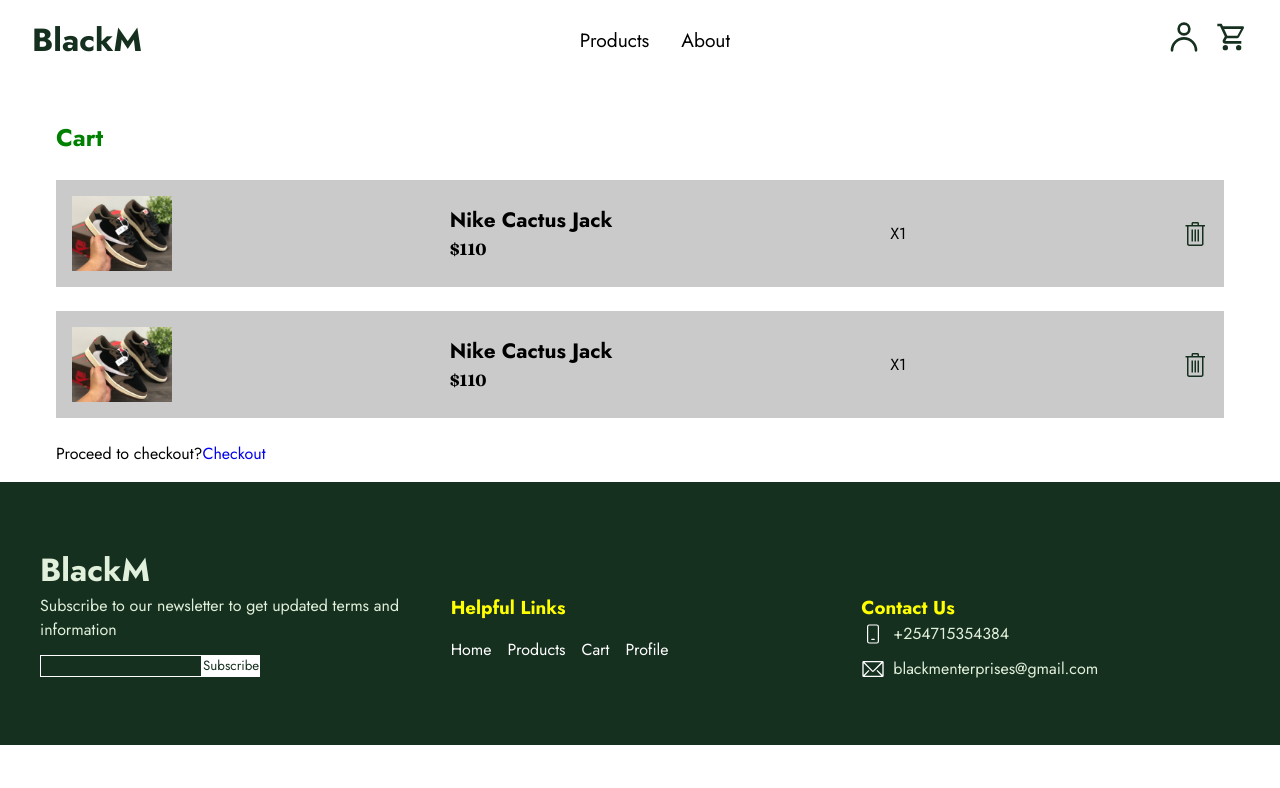
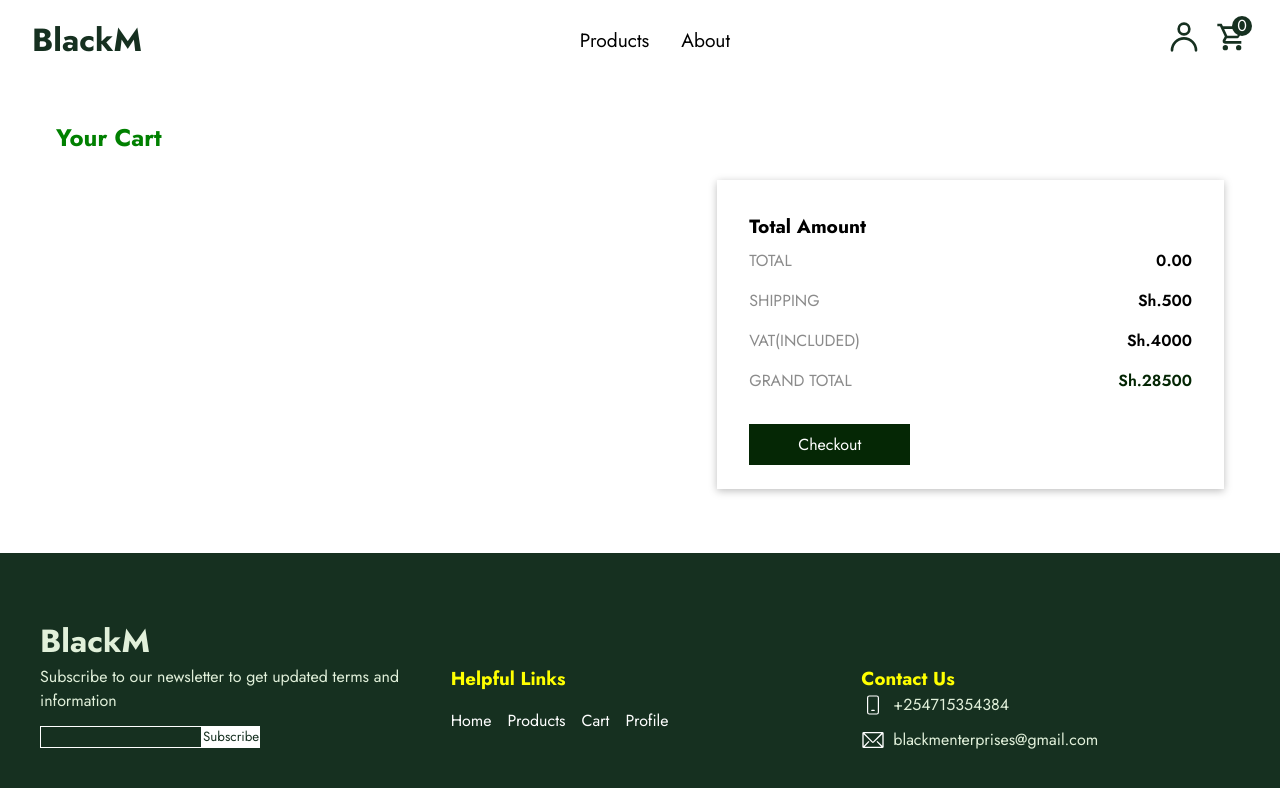
Before and after one commit to Leroy-sama/Stofy, a Vue app: page /cart in a window 1280 px wide. Shown: the top 788 px of the page. Built offline with nearby package versions, Linux system fonts and the light colour scheme.

Commit message:
unsuccessful: add to cart

```diff
--- /dev/null
+++ b/src/components/items/CartItem.vue
@@ -0,0 +1,25 @@
+<template>
+    <div class="cart__content">
+        <img src="@/assets/images/nikeTravisScott.jpg" alt="" />
+        <div class="item__details">
+            <p class="item__name">Nike Cactus Jack</p>
+            <span class="item__cost"></span>
+        </div>
+        <div class="quantity">
+            <span class="qty">X1</span>
+        </div>
+        <DeleteIcon class="del-icon" @click="remove"></DeleteIcon>
+    </div>
+</template>
+
+<script setup>
+    import DeleteIcon from "@/assets/icons/DeleteIcon.vue";
+
+    const props = defineProps(["prodId", "title", "mainImage", "price"]);
+
+    const remove = () => {
+        store.dispatch("cart/removeFromCart", { productId: prodId });
+    };
+</script>
+
+<style scoped></style>
--- a/src/components/items/ProductItem.vue
+++ b/src/components/items/ProductItem.vue
@@ -14,7 +14,7 @@
                     <span class="product__price">${{ price }}</span>
                 </div>
                 <div class="product__action">
-                    <button>Add to cart</button>
+                    <button @click="addToCart">Add to cart</button>
                 </div>
             </div>
         </div>
@@ -24,6 +24,7 @@
 <script setup>
     import { computed } from "vue";
     import { useRoute, RouterLink } from "vue-router";
+    import { useStore } from "vuex";
 
     const props = defineProps([
         "id",
@@ -37,6 +38,13 @@
         const route = useRoute();
         return route.path + "/" + props.id;
     });
+
+    const addToCart = () => {
+        const store = useStore();
+        store.dispatch("cart/addToCart", {
+            id: props.id,
+        });
+    };
 </script>
 
 <style scoped>
--- a/src/components/pages/FullCart.vue
+++ b/src/components/pages/FullCart.vue
@@ -1,33 +1,40 @@
 <template>
     <section class="cart">
         <div class="cart__wrapper">
-            <h3 class="cart__head">Cart</h3>
+            <h3 class="cart__head">Your Cart</h3>
+            <div class="cont-sum">
                 <div class="cart__side">
-                <div class="cart__content">
-                    <img src="@/assets/images/nikeTravisScott.jpg" alt="" />
-                    <div class="item__details">
-                        <p class="item__name">Nike Cactus Jack</p>
-                        <span class="item__cost">$110</span>
+                    <CartItem
+                        v-for="item in cartItems"
+                        :key="item.productId"
+                        :prod-id="item.productId"
+                        :title="item.title"
+                        :image="item.image"
+                        :price="item.price"
+                        :qty="item.qty"
+                    ></CartItem>
                 </div>
-                    <div class="quantity">
-                        <span class="qty">X1</span>
+                <div class="summary__side">
+                    <h4 class="summary__head">Total Amount</h4>
+                    <div class="totals">
+                        <div class="total">
+                            <span class="total__span">Total</span>
+                            <p class="total__tot">{{ cartTotal }}</p>
                         </div>
-                    <DeleteIcon class="del-icon" />
+                        <div class="shipping">
+                            <span class="ship__span">Shipping</span>
+                            <p class="ship__tot">Sh.500</p>
                         </div>
-                <div class="cart__content">
-                    <img src="@/assets/images/nikeTravisScott.jpg" alt="" />
-                    <div class="item__details">
-                        <p class="item__name">Nike Cactus Jack</p>
-                        <span class="item__cost">$110</span>
+                        <div class="taxt">
+                            <span class="tax__span">Vat(included)</span>
+                            <p class="tax__tot">Sh.4000</p>
                         </div>
-                    <div class="quantity">
-                        <span class="qty">X1</span>
+                        <div class="grand">
+                            <span class="grand__span">Grand Total</span>
+                            <p class="grand__tot">Sh.28500</p>
                         </div>
-                    <DeleteIcon class="del-icon" />
                     </div>
-                <div class="cart__ctas">
-                    <span class="proce">Proceed to checkout?</span>
-                    <RouterLink to="/checkout">Checkout</RouterLink>
+                    <RouterLink to="/checkout" class="sbt">Checkout</RouterLink>
                 </div>
             </div>
         </div>
@@ -35,16 +42,39 @@
 </template>
 
 <script setup>
-    import DeleteIcon from "@/assets/icons/DeleteIcon.vue";
+    import CartItem from "@/components/items/CartItem.vue";
+
+    import { computed } from "vue";
+    import { useStore } from "vuex";
+
+    const store = useStore();
+
+    const cartTotal = computed(() => {
+        return store.getters["cart/totalSum"].toFixed(2);
+    });
+
+    const cartItems = computed(() => {
+        return store.getters["cart/products"];
+    });
 </script>
 
 <style scoped>
+    .cart {
+        margin: 0 1em 3em;
+    }
+
     img {
         max-width: 100px;
     }
 
     .cart__wrapper {
         padding: 1em;
+    }
+
+    .cont-sum {
+        display: flex;
+        flex-direction: column;
+        gap: 2em;
     }
 
     .cart__side {
@@ -81,6 +111,57 @@
         padding: 1em 0;
     }
 
+    .summary__head {
+        font-size: 1.2rem;
+    }
+
+    .total,
+    .shipping,
+    .taxt,
+    .grand {
+        display: flex;
+        justify-content: space-between;
+        padding: 0.5em 0;
+    }
+
+    .total__span,
+    .ship__span,
+    .tax__span,
+    .grand__span {
+        text-transform: uppercase;
+        color: rgb(139, 139, 139);
+    }
+
+    .total__tot,
+    .ship__tot,
+    .tax__tot,
+    .grand__tot {
+        font-weight: 600;
+    }
+
+    .grand__tot {
+        color: rgb(3, 37, 3);
+    }
+
+    .totals {
+        margin-bottom: 2em;
+    }
+
+    .sbt {
+        width: 100%;
+        max-width: 700px;
+        padding: 0.5em 3em;
+        margin: 1.5em 0;
+        background-color: rgb(5, 39, 5);
+        border: 1px solid rgb(5, 39, 5);
+        color: white;
+        cursor: pointer;
+    }
+
+    .sbt:hover {
+        background-color: rgb(3, 63, 3);
+    }
+
     @media (min-width: 35em) {
         .cart__wrapper {
             max-width: 1200px;
@@ -91,6 +172,22 @@
             font-size: 1.3rem;
         }
 
+        .cont-sum {
+            display: grid;
+            grid-template-areas: "co co co co su su";
+            gap: 2em;
+        }
+
+        .cart__side {
+            grid-area: co;
+        }
+
+        .summary__side {
+            grid-area: su;
+            padding: 2em;
+            box-shadow: 0 2px 8px rgba(0, 0, 0, 0.26);
+        }
+
         /* .cart__content {
             display: flex;
             gap: 1em;
--- a/src/layout/TheHeader.vue
+++ b/src/layout/TheHeader.vue
@@ -24,7 +24,10 @@
             </ul>
             <div class="registerCart">
                 <RouterLink to="/signin" class="regis"><UserIcon /></RouterLink>
-                <RouterLink to="/cart"><CartIcon /></RouterLink>
+                <RouterLink to="/cart" class="cart-link">
+                    <CartIcon />
+                    <span class="cart-count">{{ cartQuantity }}</span>
+                </RouterLink>
                 <!-- <div @click="toggleCart" class="cart" ref="carte">
                     <CartIcon class="icon-cart" />
                     <div v-show="showCart" class="cart__wrapper">
@@ -60,9 +63,11 @@
     import CartIcon from "@/assets/icons/CartIcon.vue";
     import DeleteIcon from "@/assets/icons/DeleteIcon.vue";
 
-    import { reactive, ref } from "vue";
+    import { computed, reactive, ref } from "vue";
+    import { useStore } from "vuex";
     import { RouterLink } from "vue-router";
 
+    const store = useStore();
     const showCart = ref(null);
     const carte = ref(null);
 
@@ -83,6 +88,10 @@
     const closeNavMenu = () => {
         state.isActive = false;
     };
+
+    const cartQuantity = computed(() => {
+        return store.getters["cart/quantity"];
+    });
 </script>
 
 <style scoped>
@@ -108,6 +117,24 @@
     .logo:hover {
         color: #163020;
         transform: scale(0.9) translateX(-2px);
+    }
+
+    .cart-link {
+        position: relative;
+    }
+
+    .cart-count {
+        position: absolute;
+        top: -0.3em;
+        left: 1em;
+        width: 20px;
+        height: 20px;
+        border-radius: 50%;
+        background-color: #163020;
+        display: flex;
+        justify-content: center;
+        align-items: center;
+        color: white;
     }
 
     .burger {
--- a/src/router/index.js
+++ b/src/router/index.js
@@ -18,27 +18,45 @@
     {
         path: "/home",
         component: HomePage,
+        meta: {
+            title: "Home",
+        },
     },
     {
         path: "/products",
         component: ProductsPage,
+        meta: {
+            title: "All Products",
+        },
     },
     {
         path: "/products/:id",
         component: ProductDetail,
         props: true,
+        meta: {
+            title: "Product",
+        },
     },
     {
         path: "/signin",
         component: SigninPage,
+        meta: {
+            title: "Sign In",
+        },
     },
     {
         path: "/signup",
         component: SignupPage,
+        meta: {
+            title: "Sign Up",
+        },
     },
     {
         path: "/forgot",
         component: ForgotPassword,
+        meta: {
+            title: "Forgot Pswd",
+        },
     },
     {
         path: "/:notFound(.*)",
@@ -47,10 +65,16 @@
     {
         path: "/cart",
         component: FullCart,
+        meta: {
+            title: "User Cart",
+        },
     },
     {
         path: "/checkout",
         component: CheckoutPage,
+        meta: {
+            title: "Checkout",
+        },
     },
 ];
 
@@ -59,4 +83,9 @@
     routes,
 });
 
+router.beforeEach((to, from, next) => {
+    document.title = `${to.meta.title} | BlackM`;
+    next();
+});
+
 export default router;
--- a/src/store/index.js
+++ b/src/store/index.js
@@ -2,11 +2,13 @@
 
 import productsModule from "./modules/products.js";
 import usersModule from "./modules/users.js";
+import cartModule from "./modules/cart.js";
 
 const store = createStore({
     modules: {
         prods: productsModule,
         users: usersModule,
+        cart: cartModule,
     },
 });
 
--- /dev/null
+++ b/src/store/modules/cart.js
@@ -0,0 +1,65 @@
+export default {
+    namespaced: true,
+    state() {
+        return {
+            items: [],
+            total: 0,
+            qty: 0,
+        };
+    },
+    mutations: {
+        addProductToCart(state, payload) {
+            const productData = payload;
+            const productInCartIndex = state.items.findIndex(
+                (ci) => ci.productId === productData.id
+            );
+
+            if (productInCartIndex >= 0) {
+                state.items[productInCartIndex].qty++;
+            } else {
+                const newItem = {
+                    productId: productData.id,
+                    title: productData.title,
+                    image: productData.image,
+                    price: productData.price,
+                    qty: 1,
+                };
+                state.items.push(newItem);
+            }
+            state.qty++;
+            state.total += productData.price;
+        },
+        removeProductFromCart(state, payload) {
+            const prodId = payload.productId;
+            const productInCartIndex = state.items.findIndex(
+                (cartItem) => cartItem.productId === prodId
+            );
+            const prodData = state.items[productInCartIndex];
+            state.items.splice(productInCartIndex, 1);
+            state.qty -= prodData.qty;
+            state.total -= prodData.price * prodData.qty;
+        },
+    },
+    actions: {
+        addToCart(context, payload) {
+            const prodId = payload.id;
+            const products = context.rootGetters["prods/products"];
+            const product = products.find((prod) => prod.id === prodId);
+            context.commit("addProductToCart", product);
+        },
+        removeFromCart(context, payload) {
+            context.commit("removeProductFromCart", payload);
+        },
+    },
+    getters: {
+        products(state) {
+            return state.items;
+        },
+        totalSum(state) {
+            return state.total;
+        },
+        quantity(state) {
+            return state.qty;
+        },
+    },
+};
```
Lines whose indentation alone changed are shown as unchanged.
